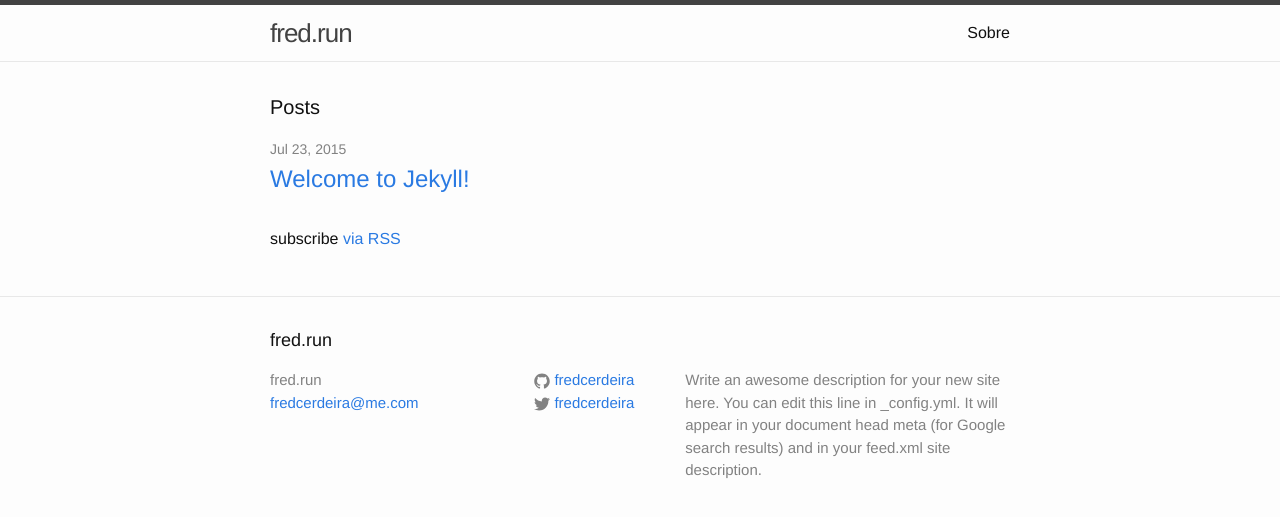
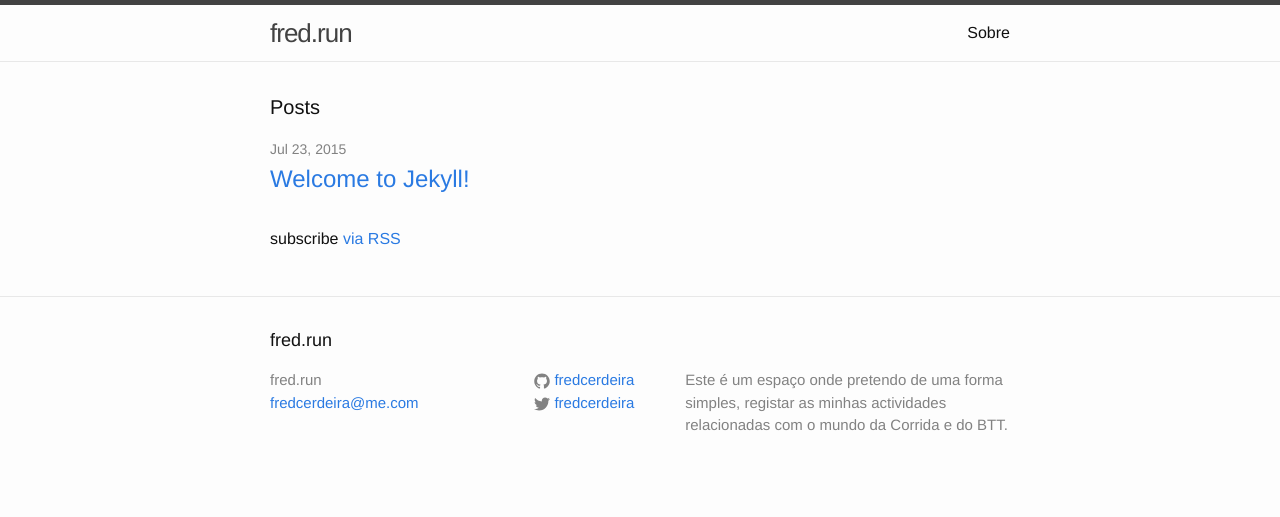
Before and after one commit to fredcerdeira/fred.run, a Jekyll site: the page built from index.html, in a window 1280 px wide. Shown: the top 517 px of the page. Built offline with Jekyll 4.4.1, drawn with Linux system fonts in a browser that asks for light colours.

Commit message:
updated _config

```diff
--- a/_config.yml
+++ b/_config.yml
@@ -2,10 +2,8 @@
 title: fred.run
 email: fredcerdeira@me.com
 description: > # this means to ignore newlines until "baseurl:"
-  Write an awesome description for your new site here. You can edit this
-  line in _config.yml. It will appear in your document head meta (for
-  Google search results) and in your feed.xml site description.
-baseurl: "/run/" # the subpath of your site, e.g. /blog/
+ Este é um espaço onde pretendo de uma forma simples, registar as minhas actividades relacionadas com o mundo da Corrida e do BTT.
+baseurl: "/run" # the subpath of your site, e.g. /blog/
 url: "http://fredcerdeira.github.io" # the base hostname & protocol for your site
 twitter_username: fredcerdeira
 github_username:  fredcerdeira
```
